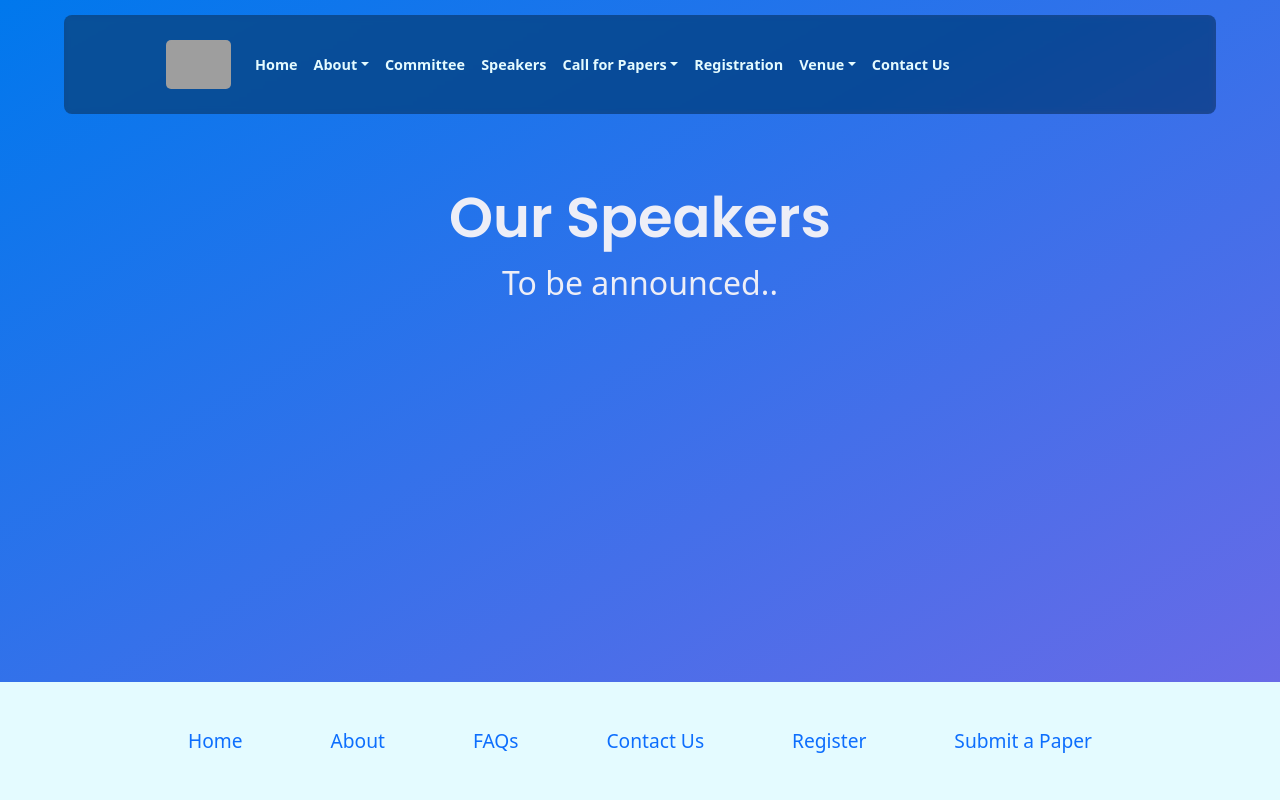
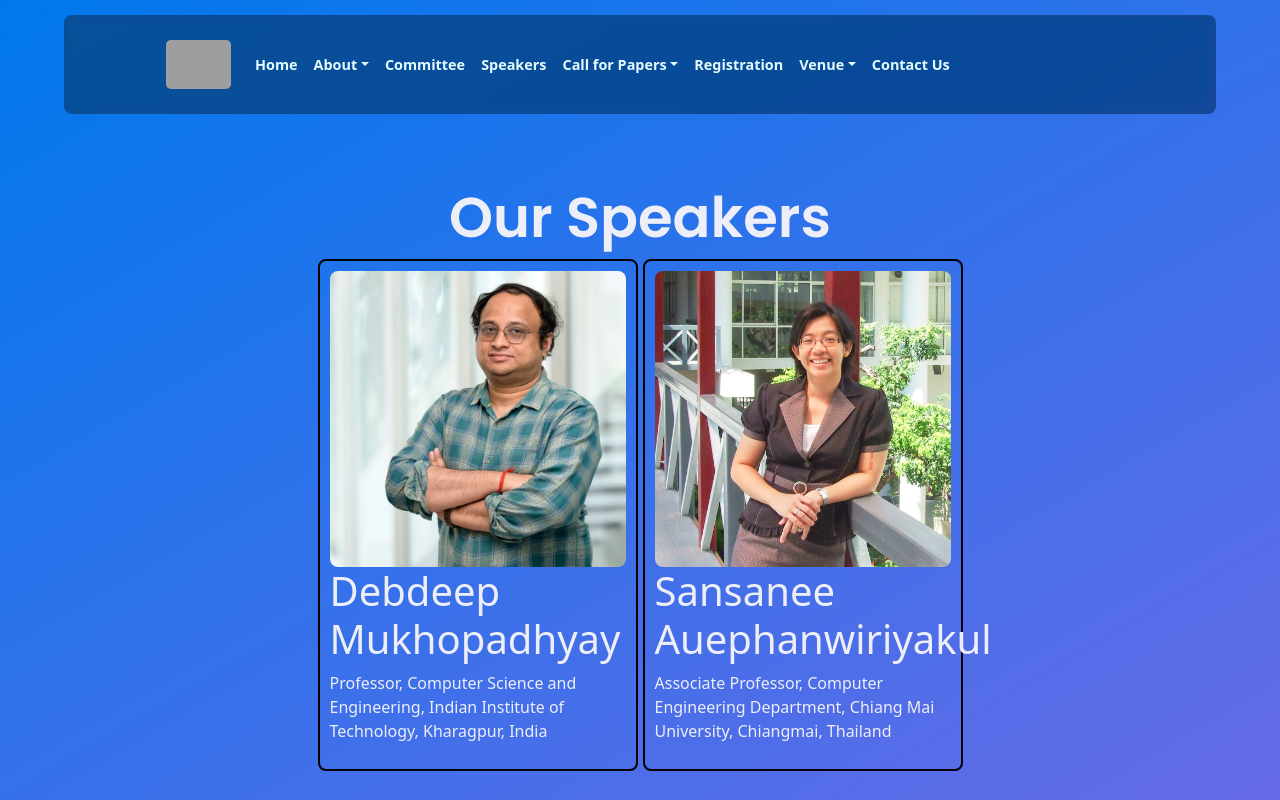
Before and after one commit to techlism/ICISS-2024-Website, a React (Create React App) app: page /speakers in a window 1280 px wide. Shown: the top 800 px of the page. Built offline with nearby package versions, Linux system fonts and the light colour scheme; grey boxes are pictures that could not be loaded; a web font is replaced by a local one.

Commit message:
added speakers to the speakers page

```diff
--- a/src/components/pages/SpeakersPage.jsx
+++ b/src/components/pages/SpeakersPage.jsx
@@ -1,15 +1,41 @@
 // import ProfessorCard from "../../ProfessorCard";
 // import profile from '../../assets/profile.jpg'
+
 import styling from './SpeakersPage.module.css'
 const SpeakersPage = ()=>{
-    return(
+    return (
         <div className={styling['main-speakerpage']}>
             <div className={styling.professors}>
                 <h1 className={styling.heading}>Our Speakers</h1>
-                <p className={styling['para']}>To be announced..</p>
+                <div style={{ display: 'flex', flexWrap: 'wrap' , justifyContent : 'center', color : '#EDEEF7'}}>
+                    <div style={{ width: '25%', padding: '10px' , border : 'solid 2px black', borderRadius : '8px', marginRight : '5px'}}>
+                        <img
+                            src="/speaker01.jpg"
+                            alt="Debdeep Mukhopadhyay Image"
+                            style={{ borderRadius: '8px', width: '100%' }}
+                        />
+                        <h1>Debdeep Mukhopadhyay</h1>
+                        <p>
+                            Professor, Computer Science and Engineering, Indian Institute of
+                            Technology, Kharagpur, India
+                        </p>
+                    </div>
+                    <div style={{ width: '25%', padding: '10px' ,border : 'solid 2px black', borderRadius : '8px'}}>
+                        <img
+                            src="/speaker02.png"
+                            alt="Sansanee Auephanwiriyakul Image"
+                            style={{ borderRadius: '8px', width: '100%' }}
+                        />
+                        <h1>Sansanee Auephanwiriyakul</h1>
+                        <p>
+                            Associate Professor, Computer Engineering Department, Chiang Mai
+                            University, Chiangmai, Thailand
+                        </p>
+                    </div>
+                </div>
             </div>
         </div>
-    )
+    );
 }
 
 export default SpeakersPage;
--- a/src/components/pages/SpeakersPage.module.css
+++ b/src/components/pages/SpeakersPage.module.css
@@ -2,7 +2,8 @@
     display: flex;
     justify-content: center;
     margin-top: 70px;
-    margin-bottom:359px;
+    margin-bottom: 70px;
+    align-items: center;
 }
 .heading{
     font-family: 'Poppins',sans-serif;
```
Also changed, not shown: public/speaker01.jpg (added), public/speaker02.png (added).
